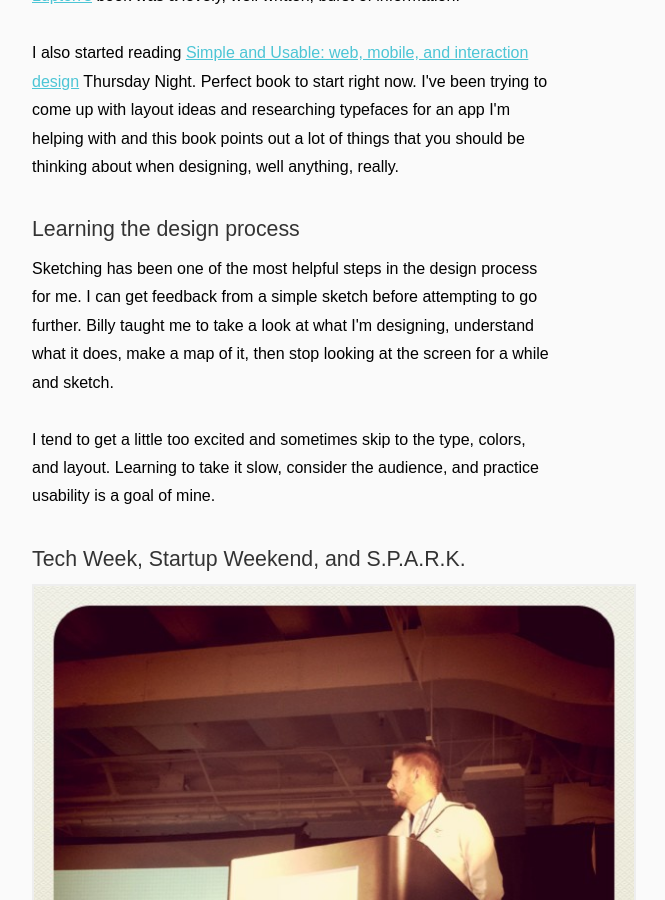
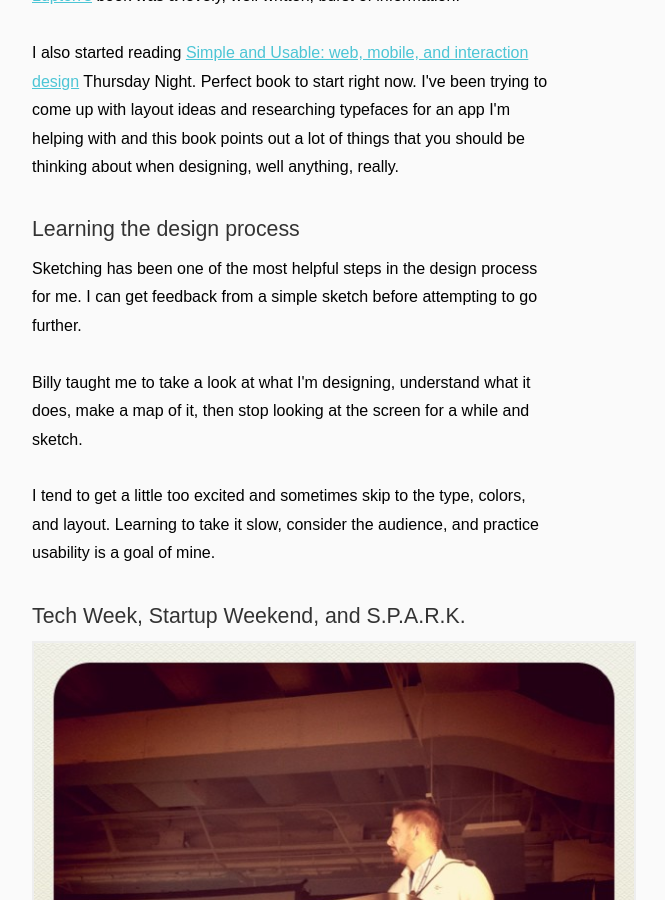
Before and after one commit to smbriones/smbriones.github.com, a Jekyll site: the page built from _posts/2011-07-25-week-three.html, in a window 1280 px wide and 900 px high, scrolled down 932 px. Shown: the whole window, without its empty margins (468-1133 px from the left). Built offline with Jekyll 4.4.1, drawn with Linux system fonts in a browser that asks for light colours; nearby versions of some CDN libraries.

Commit message:
made changes to blog post

```diff
--- a/_posts/2011-07-25-week-three.html
+++ b/_posts/2011-07-25-week-three.html
@@ -7,7 +7,6 @@
 <p class="date">July 25, 2011</p>
 <h1>{{ page.title }}</h1>
 <h2>{{ page.snippet }}</h2>
-
 <p>
   During the past week I began using
   <a href="http://jekyllrb.com/">Jekyll</a> and <a href="http://pages.github.com/">github pages</a>
@@ -21,9 +20,7 @@
   Haml is interesting. I prefer plain old HTML, however I'm really glad I've had the opportunity
   to try it out and understand some of the syntax.
 </p>
-
 <h3>Reading Materials</h3>
-
 <p>
   I've been reading a little more this week. I just finished
   <a href="http://www.thinkingwithtype.com/">Thinking with Type</a>.
@@ -31,41 +28,37 @@
   things to know about type and <a href="http://elupton.com/">Ellen Lupton's</a> book was a lovely,
   well written, burst of information.
 </p>
-
 <p>
   I also started reading
   <a href="http://www.simpleandusable.com/">Simple and Usable: web, mobile, and interaction design</a>
   Thursday Night. Perfect book to start right now. I've been trying to come up with layout ideas and
   researching typefaces for an app I'm helping with and this book points out a lot of things that you
-  should be thinking about when designing, well anything, really.</p>
-
+  should be thinking about when designing, well anything, really.
+</p>
 <h3>Learning the design process</h3>
-
 <p>
   Sketching has been one of the most helpful steps in the design process for me. I can get feedback
-  from a simple sketch before attempting to go further. Billy taught me to take a look at what I'm
+  from a simple sketch before attempting to go further.
+</p>
+<p>
+  Billy taught me to take a look at what I'm
   designing, understand what it does, make a map of it, then stop looking at the screen for a while
   and sketch.
 </p>
-
 <p>
   I tend to get a little too excited and sometimes skip to the type, colors, and layout. Learning to
   take it slow, consider the audience, and practice usability is a goal of mine.
 </p>
-
 <h3>Tech Week, Startup Weekend, and S.P.A.R.K.</h3>
-
 <figure>
   <img src="/images/blog/week3/billy_instagram.jpg">
   <figcaption>Billy giving his talk at Tech Week</figcaption>
 </figure>
-
 <figure>
   <img src="/images/blog/week3/bwhited-notes-a.jpg">
   <figcaption>Page 1 of sketchnotes from Billy's talk "On web Typography:
     Choosing and using fonts on screen"</figcaption>
 </figure>
-
 <p>
   Saturday I spent part of the day at Tech Week which is taking place at Merchandise Mart. I
   listened to <a href="http://www.8thlight.com/our-team/billy-whited">Billy</a>'s talk titled
@@ -78,15 +71,12 @@
   <figcaption>Page 1: Detailed look of sketchnotes from Billy's talk "On web Typography:
     Choosing and using fonts on screen"</figcaption>
 </figure>
-
-  <p>I really enjoyed his talk and the audience seemed to get a lot out of it also.</p>
-
+<p>I really enjoyed his talk and the audience seemed to get a lot out of it also.</p>
 <figure>
   <img src="/images/blog/week3/bwhited-notes-c.jpg">
   <figcaption>Page 2 of sketchnotes from Billy's talk "On web Typography:
     Choosing and using fonts on screen"</figcaption>
 </figure>
-
 <p>
   Afterward, I went over to Tech Nexus with <a href="http://ryanbriones.com/">Ryan</a>, (My husband and
   <a href="http://obtiva.com/">Obtivian</a>) to check up on the teams doing
@@ -102,7 +92,6 @@
   to them practice their pitches and realizing how much work they had done in just over 2 days was
   inspiring.
 </p>
-
 <p>
   Sunday afternoon I went with all of the teams, 11 in total, over to Merchandise Mart where they gave
   their pitches to the judges.
@@ -114,9 +103,7 @@
   be working extremely hard for the next 3 days with three software development companies in Chicago and one
   will win. (Good luck!)
 </p>
-
 <h3>My goals for the week</h3>
-
 <ol>
   <li>Finish reading Simple and Usable: web, mobile, and interaction design.</li>
   <li>Find typefaces for a couple of projects I'm working on and start out with a grid.</li>
```
